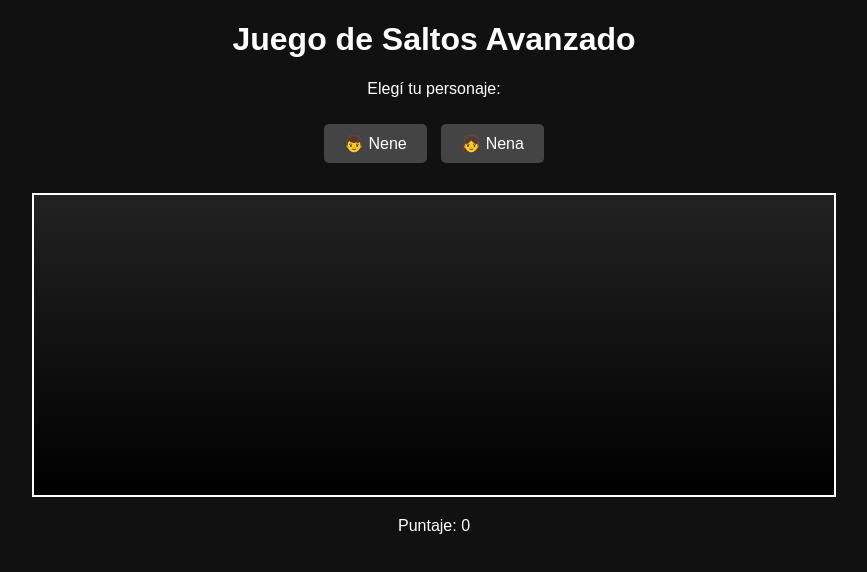
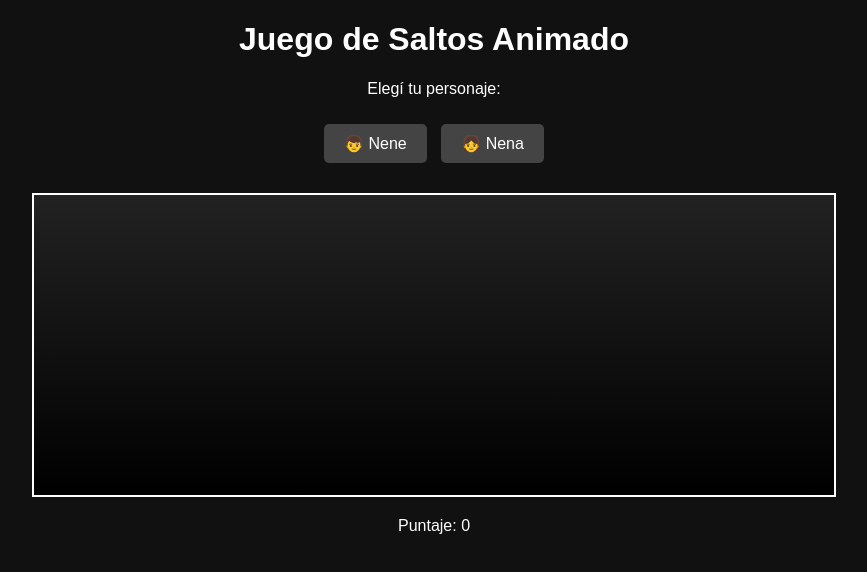
Before and after one commit to KsinoEly/mijuegoleon, a plain HTML site: page index.html in a window 1280 px wide. Shown: the whole page, without its empty margins (206-1073 px from the left). Drawn offline with Linux system fonts and the light colour scheme.

Commit message:
index.html

```diff
--- a/index.html
+++ b/index.html
@@ -2,13 +2,13 @@
 <html lang="es">
 <head>
   <meta charset="UTF-8" />
-  <title>Juego de Saltos Avanzado</title>
+  <title>Juego de Saltos Animado</title>
   <meta name="viewport" content="width=device-width, initial-scale=1" />
   <link rel="stylesheet" href="style.css" />
 </head>
 <body>
 
-<h1>Juego de Saltos Avanzado</h1>
+<h1>Juego de Saltos Animado</h1>
 
 <div id="menu">
   <p>Elegí tu personaje:</p>
```
